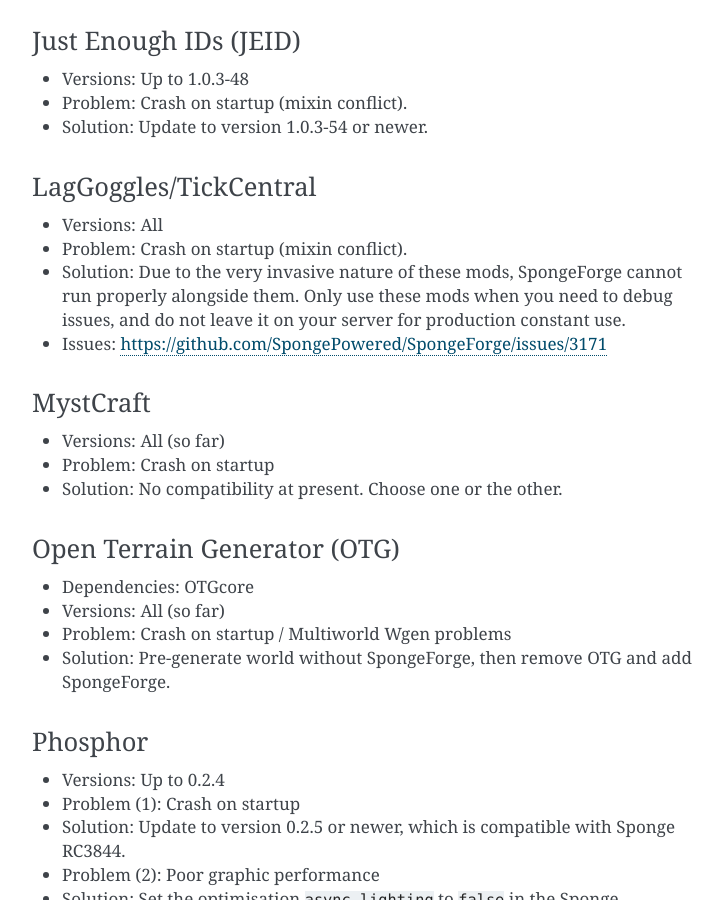
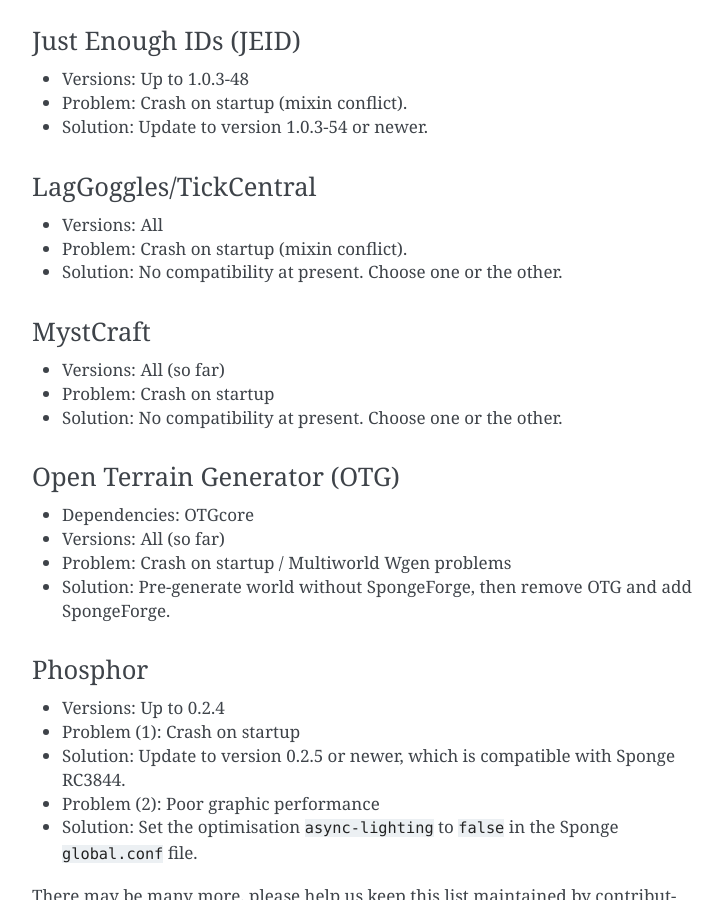
Before and after one commit to SpongePowered/SpongeDocs, a Sphinx documentation site: the page built from source/server/spongineer/incompatible.rst, in a window 1280 px wide and 900 px high, scrolled down 1946 px. Shown: the whole window, without its empty margins (388-1111 px from the left). Built offline with Sphinx 7.4.7, drawn with Linux system fonts in a browser that asks for light colours; pages that are not in the unit, such as notebooks, are missing from menus.

Commit message:
Change message for LagGoggles

```diff
--- a/source/server/spongineer/incompatible.rst
+++ b/source/server/spongineer/incompatible.rst
@@ -88,9 +88,7 @@
 ~~~~~~~~~~~~~~~~~~~~~~
 - Versions: All
 - Problem: Crash on startup (mixin conflict).
-- Solution: Due to the very invasive nature of these mods, SpongeForge cannot run properly alongside them.
-  Only use these mods when you need to debug issues, and do not leave it on your server for production constant use.
-- Issues: https://github.com/SpongePowered/SpongeForge/issues/3171
+- Solution: No compatibility at present. Choose one or the other.
 
 MystCraft
 ~~~~~~~~~
```
